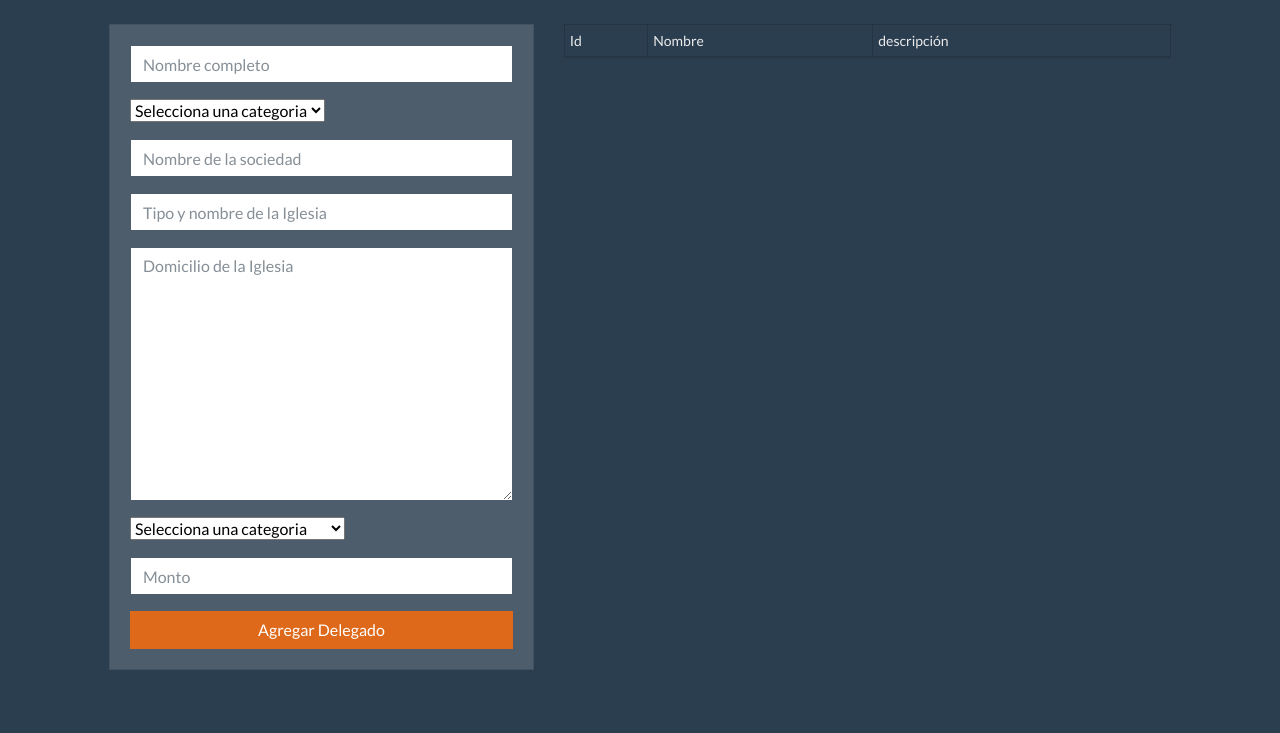
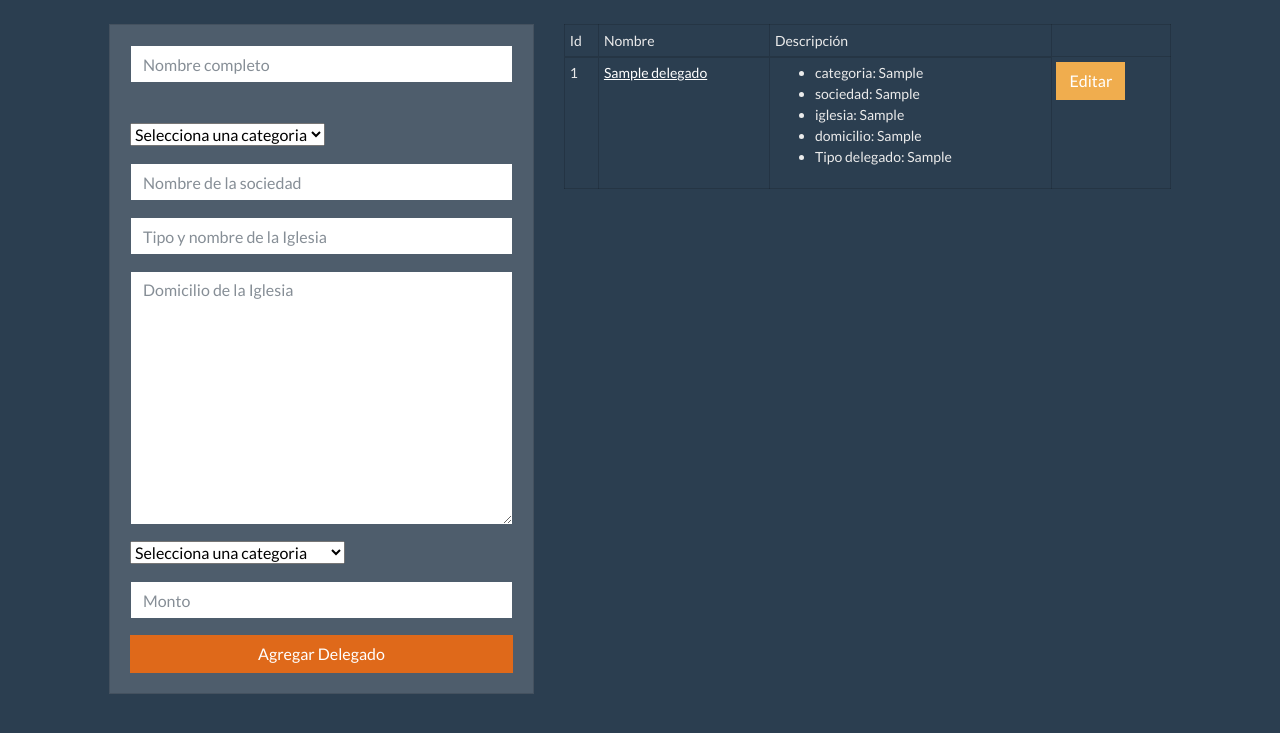
Before and after one commit to joctan-maceda/Registro_EC, a PHP site: page / in a window 1280 px wide. Shown: the part 48-781 px from the top of the page. Run offline with PHP 8.4, Linux system fonts and the light colour scheme; tables that the repository leaves empty or names only in its code hold one stand-in row (values such as "Sample post").

Commit message:
Se han hecho cambios y la aplicacion funciona correctamente, la incersion, edicion, eliminacion, hasta ya se despliega una lista en tiempo real a la hora de escribir el nombre

```diff
--- a/Aplicacion/app.js
+++ b/Aplicacion/app.js
@@ -1,21 +1,13 @@
-// JSON BASE A MOSTRAR EN FORMULARIO
-/*
-var baseJSON = {
-    "precio": 0.0,
-    "unidades": 1,
-    "modelo": "XX-000",
-    "marca": "NA",
-    "detalles": "NA",
-    "imagen": "img/default.png"
-  };
-*/
+
 
 $(document).ready(function(){
     let edit = false;
 
     //let JsonString = JSON.stringify(baseJSON,null,2);
     //$('#description').val(JsonString);
-    $('#delegados-result').hide();
+    $('#delegado-result').hide();
+    $('#lista-nombres').hide();
+
     listarDelegados();
 
     function listarDelegados() {
@@ -31,7 +23,7 @@
                     // SE CREA UNA PLANTILLA PARA CREAR LAS FILAS A INSERTAR EN EL DOCUMENTO HTML
                     let template = '';
 
-                    productos.forEach(delegado => {
+                    delegados.forEach(delegado => {
                         // SE CREA UNA LISTA HTML CON LA DESCRIPCIÓN DEL PRODUCTO
                         let descripcion = '';
                         descripcion += '<li>categoria: '+delegado.categoria+'</li>';
@@ -46,8 +38,8 @@
                                 <td><a href="#" class="delegado-item">${delegado.nombre}</a></td>
                                 <td><ul>${descripcion}</ul></td>
                                 <td>
-                                    <button class="delegado-delete btn btn-danger" >
-                                        Eliminar
+                                    <button class="delegados-edit btn btn-warning" >
+                                        Editar
                                     </button>
                                 </td>
                             </tr>
@@ -60,11 +52,66 @@
         });
     }
 
+    $('#name').on('keyup', function() {
+        if($('#name').val()) {
+            let search = $('#name').val();
+            $.ajax({
+                url: './backend/delegados-search_miembros_ec.php?name='+$('#name').val(),
+                data: {search},
+                type: 'GET',
+                success: function (response) {
+                    console.log(response);
+                    if(!response.error) {
+                        // SE OBTIENE EL OBJETO DE DATOS A PARTIR DE UN STRING JSON
+                        const delegados = JSON.parse(response);
+                        // SE VERIFICA SI EL OBJETO JSON TIENE DATOS
+                        if(Object.keys(delegados).length > 0) {
+                             let nombres = '';
+                            delegados.forEach(delegado => {
+                                nombres += "<div class='opcion-nombre'>"+ delegado.nombre + "</div>";
+                            });
+                            $('#lista-nombres').html(nombres).show();
+                        }
+                    }
+                }
+            });
+        }
+        else{
+            $('#lista-nombres').hide();
+        }
+
+        $(document).on('click', '.opcion-nombre', function(){
+
+            let nombreSeleccionado = $(this).text().trim();
+            console.log(nombreSeleccionado)
+            $('#name').val(nombreSeleccionado);
+            $('#lista-nombres').hide();
+
+            $.post('./backend/delegados-miembros_ec.php', {nombreSeleccionado}, (response) => {
+                console.log(response)
+                // SE CONVIERTE A OBJETO EL JSON OBTENIDO
+                let delegado = JSON.parse(response);
+                // SE INSERTAN LOS DATOS ESPECIALES EN LOS CAMPOS CORRESPONDIENTES
+                $('#name').val(delegado.nombre);
+                // EL ID SE INSERTA EN UN CAMPO OCULTO PARA USARLO DESPUÉS PARA LA ACTUALIZACIÓN
+                $('#delegadoID').val(delegado.id);
+                // SE ELIMINA nombre, eliminado E id PARA PODER MOSTRAR EL JSON EN EL <textarea>
+                $('#categoria').val(delegado.categoria);
+                $('#sociedad').val(delegado.sociedad);
+                $('#iglesia').val(delegado.iglesia);
+                $('#domicilio').val(delegado.domicilio);
+                $('#tipodelegado').val(delegado.tipodelegado);
+                $('#cuota').val(delegado.cuota);
+            });
+        });
+    });
+
+
     $('#search').keyup(function() {
-        if($('#search').val()) {
+        if($('#search').val()) {0
             let search = $('#search').val();
             $.ajax({
-                url: './backend/delegado-search.php?search='+$('#search').val(),
+                url: './backend/delegados-search.php?search='+$('#search').val(),
                 data: {search},
                 type: 'GET',
                 success: function (response) {
@@ -78,7 +125,7 @@
                             let template = '';
                             let template_bar = '';
 
-                            productos.forEach(delegado => {
+                            delegados.forEach(delegado => {
                                 // SE CREA UNA LISTA HTML CON LA DESCRIPCIÓN DEL PRODUCTO
                                 let descripcion = '';
                                 descripcion += '<li>categoria: '+delegado.categoria+'</li>';
@@ -93,8 +140,8 @@
                                         <td><a href="#" class="delegado-item">${delegado.nombre}</a></td>
                                         <td><ul>${descripcion}</ul></td>
                                         <td>
-                                            <button class="delegado-delete btn btn-danger">
-                                                Eliminar
+                                            <button class="delegados-edit btn btn-warning">
+                                                Editar
                                             </button>
                                         </td>
                                     </tr>
@@ -117,6 +164,7 @@
         }
         else {
             $('#delegado-result').hide();
+            listarDelegados();
         }
     });
 
@@ -130,16 +178,16 @@
             sociedad: $('#sociedad').val(),
             iglesia: $('#iglesia').val(),
             domicilio: $('#domicilio').val(),
-            tipodelegado: $('#tipodelegado').val(),
-            couta: $('#couta').val()
+            tipodelegado: $('#tipodelegado').val()
         };
-
+        //validar_Cuota();
+        /*
         if (!validarFormulario(postData)) {
             return;
-        }
+        }*/
 
 
-        const url = edit === false ? './backend/delegado-add.php' : './backend/delegado-edit.php';
+        const url = edit === false ? './backend/delegados-add.php' : './backend/delegados-edit.php';
         console.log(postData)
         $.post(url, postData, (response) => {
             console.log(response);
@@ -158,7 +206,7 @@
             $('#iglesia').val('');
             $('#domicilio').val('');
             $('#tipodelegado').val('');
-            $('#couta').val('');
+            $('#cuota').val('');
             // SE HACE VISIBLE LA BARRA DE ESTADO
             $('#delegado-result').show();
             // SE INSERTA LA PLANTILLA PARA LA BARRA DE ESTADO
@@ -170,11 +218,23 @@
         });
     });
 
-    $(document).on('click', '.delegado-delete', (e) => {
+    $(document).on('click', '.delegado-categoria', function(){
+        let categoria = $(this).text().trim();
+        console.log(categoria);
+        if (categoria === "SInfEC" || categoria === "GInfEC" ){
+            $('#cuota').val(350);
+        }else if (categoria === ""){
+            $('#cuota').val(0);
+        }else {
+            $('#cuota').val(550);
+        }
+    });
+
+    $(document).on('click', '.delegados-delete', (e) => {
         if(confirm('¿Realmente deseas eliminar el Delegado?')) {
             const element = $(this)[0].activeElement.parentElement.parentElement;
             const id = $(element).attr('delegadoID');
-            $.post('./backend/delegado-delete.php', {id}, (response) => {
+            $.post('./backend/delegados-delete.php', {id}, (response) => {
                 let respuesta = JSON.parse(response);
                 // SE CREA UNA PLANTILLA PARA CREAR INFORMACIÓN DE LA BARRA DE ESTADO
                 let template_bar = '';
@@ -194,27 +254,41 @@
     $(document).on('click', '.delegado-item', (e) => {
         const element = $(this)[0].activeElement.parentElement.parentElement;
         const id = $(element).attr('delegadoID');
-        $.post('./backend/delegado-single.php', {id}, (response) => {
+        console.log(id)
+        $.post('./backend/delegados-single.php', {id}, (response) => {
             console.log(response)
             // SE CONVIERTE A OBJETO EL JSON OBTENIDO
-            let product = JSON.parse(response);
+            let delegado = JSON.parse(response);
             // SE INSERTAN LOS DATOS ESPECIALES EN LOS CAMPOS CORRESPONDIENTES
             $('#name').val(delegado.nombre);
             // EL ID SE INSERTA EN UN CAMPO OCULTO PARA USARLO DESPUÉS PARA LA ACTUALIZACIÓN
-            $('#productId').val(delegado.id);
+            $('#delegadoID').val(delegado.id);
             // SE ELIMINA nombre, eliminado E id PARA PODER MOSTRAR EL JSON EN EL <textarea>
             $('#categoria').val(delegado.categoria);
             $('#sociedad').val(delegado.sociedad);
             $('#iglesia').val(delegado.iglesia);
             $('#domicilio').val(delegado.domicilio);
             $('#tipodelegado').val(delegado.tipodelegado);
-            $('#couta').val(delegado.couta);
+            $('#cuota').val(delegado.cuota);
 
             // SE PONE LA BANDERA DE EDICIÓN EN true
             edit = true;
         });
         e.preventDefault();
     });
+
+    function validar_Cuota(data){
+        if (data.categoria === "SInfEC" || data.categoria === "GInfEC" ){
+            data.cuota = 350;
+        }else if (data.categoria === ""){
+            data.cuota = 0;
+        }else if(data.tipodelegado === "Fraternal"){
+            data.cuota = 450;
+        }else if(data.tipodelegado === "Oficiales"){
+            data.cuota = 550;
+        }
+        $('#cuota').val(data.cuota);
+    }
 /*
 
     // Función para validar el formulario completo
--- a/Aplicacion/backend/Delegados.php
+++ b/Aplicacion/backend/Delegados.php
@@ -62,7 +62,7 @@
         $this->response = $data;
     }
 
-    public function add($product) {
+    public function add($delegado) {
         $data = array(
             'status'  => 'error',
             'message' => 'Ya existe un delegado con ese nombre'
@@ -77,7 +77,7 @@
             if (is_object($result) && $result->num_rows == 0) {
                 $this->conexion->set_charset("utf8");
 
-                $sql = "INSERT INTO delegados VALUES (null, '{$delegadoData->nombre}', '{$delegadoData->categoria}', '{$delegadoData->sociedad}', {$delegadoData->iglesia}, '{$delegadoData->domicilio}', {$delegadoData->tipodelegado}, '{$delegadoData->cuota}', 0)";
+                $sql = "INSERT INTO delegados VALUES (null, '{$delegadoData->nombre}', '{$delegadoData->categoria}', '{$delegadoData->sociedad}', '{$delegadoData->iglesia}', '{$delegadoData->domicilio}', '{$delegadoData->tipodelegado}',{$delegadoData->cuota}, 0)";
 
                 if ($this->query($sql)) {
                     $data['status'] = "success";
@@ -134,10 +134,10 @@
                         nombre = '{$delegadoData->nombre}',
                         categoria = '{$delegadoData->categoria}',
                         sociedad = '{$delegadoData->sociedad}',
-                        iglesia = {$delegadoData->iglesia},
+                        iglesia = '{$delegadoData->iglesia}',
                         domicilio = '{$delegadoData->domicilio}',
-                        tipodelegado = {$delegadoData->tipodelegado},
-                        cuota = '{$delegadoData->couta}'
+                        tipodelegado = '{$delegadoData->tipodelegado}',
+                        cuota = {intval($delegadoData->cuota)}
                     WHERE id = {$delegadoData->id} AND eliminado = 0";
 
             // Ejecuta la consulta y actualiza el estado según el resultado
@@ -215,6 +215,56 @@
         $this->response = $data;
     }
 
+    public function search_miembros_ec($search) {
+        // Inicializa el arreglo de respuesta
+        $data = array();
+
+        // Construye la consulta para buscar en múltiples campos
+        $sql = "SELECT * FROM miembros_ec WHERE (nombre LIKE '%{$search}%') AND eliminado = 0";
+        $result = $this->query($sql);
+
+        // Verifica si hubo resultados y procesa los datos
+        if (is_object($result) && $result->num_rows > 0) {
+            // Obtiene todos los resultados como un arreglo asociativo
+            $rows = $result->fetch_all(MYSQLI_ASSOC);
+
+            if (!is_null($rows)) {
+                // Codifica a UTF-8 y mapea los datos al arreglo de respuesta
+                foreach ($rows as $num => $row) {
+                    foreach ($row as $key => $value) {
+                        $data[$num][$key] = utf8_encode($value);
+                    }
+                }
+            }
+            $result->free();
+        } else {
+            die('Error en la consulta: ' . mysqli_error($this->conexion));
+        }
+
+        // Almacena el resultado en response para luego poder usar getData()
+        $this->response = $data;
+    }
+
+    public function miembros_ec($nombreSeleccionado){
+        $data = array();
+        $sql = "SELECT * FROM miembros_ec WHERE nombre = '{$nombreSeleccionado}' ";
+        $result = $this->query($sql);
+        if (is_object($result) && $result->num_rows > 0) {
+            $row = $result->fetch_assoc();
+            if (!is_null($row)) {
+                foreach ($row as $key => $value) {
+                    $data[$key] = utf8_encode($value);
+                }
+            }
+            $result->free();
+        } else {
+            die('Error en la consulta: ' . mysqli_error($this->conexion));
+        }
+
+        // Almacena los datos obtenidos en la propiedad response
+        $this->response = $data;
+    }
+
     public function getData() {
         // Convierte el array de response a un string JSON y lo retorna
         return json_encode($this->response, JSON_PRETTY_PRINT);
--- a/Aplicacion/index.html
+++ b/Aplicacion/index.html
@@ -33,21 +33,22 @@
               <form id="delegado-form">
                 <div class="form-group">
                   <input class="form-control" type="text" id="name" placeholder="Nombre completo" required>
+                  <div id="lista-nombres"></div><br>
                   <div id="estado-nombre" style="display: none;"></div>
                 </div>
                 <div class="form-group">
-                  <select id="categoria" name="categoria">
-                    <option value="">Selecciona una categoria</option>
-                    <option value="SAEC">SAEC</option>
-                    <option value="SJEC">SJEC</option>
-                    <option value="SIEC">SIEC</option>
-                    <option value="SInfEC">SInfEC</option>
-                    <option value="SMEC">SMEC</option>
-                    <option value="GAEC">GAEC</option>
-                    <option value="GJEC">GJEC</option>
-                    <option value="GIEC">GIEC</option>
-                    <option value="GInfEC">GInfEC</option>
-                    <option value="GMEC">GMEC</option>
+                  <select class="delegado-categoria" id="delegado-categoria" name="categoria">
+                    <option class='delegado-categoria' value="">Selecciona una categoria</option>
+                    <option class='delegado-categoria' value="SAEC">SAEC</option>
+                    <option class='delegado-categoria' value="SJEC">SJEC</option>
+                    <option class='delegado-categoria' value="SIEC">SIEC</option>
+                    <option class='delegado-categoria' value="SInfEC">SInfEC</option>
+                    <option class='delegado-categoria' value="SMEC">SMEC</option>
+                    <option class='delegado-categoria' value="GAEC">GAEC</option>
+                    <option class='delegado-categoria' value="GJEC">GJEC</option>
+                    <option class='delegado-categoria' value="GIEC">GIEC</option>
+                    <option class='delegado-categoria' value="GInfEC">GInfEC</option>
+                    <option class='delegado-categoria' value="GMEC">GMEC</option>
                   </select>
                 </div>
                 <div class="form-group">
@@ -65,16 +66,16 @@
                 <div class="form-group">
                   <select id="tipodelegado" name="tipodelegado">
                     <option value="">Selecciona una categoria</option>
-                    <option value="oficial">Oficial</option>
-                    <option value="fraternal">Fraternal</option>
-                    <option value="visita">Visita</option>
-                    <option value="Runiones">Representantes de Uniones</option>
-                    <option value="Ppresbiterio">Personal del Presbiterio</option>
+                    <option value="Oficial">Oficial</option>
+                    <option value="Fraternal">Fraternal</option>
+                    <option value="Visita">Visita</option>
+                    <option value="Representantes de Uniones">Representantes de Uniones</option>
+                    <option value="Personal del Presbiterio">Personal del Presbiterio</option>
                   </select>
                 </div>
                 <div class="form-group">
-                  <input class="form-control" type="text" id="couta" placeholder="Monto" required>
-                  <div id="estado-couta" style="display: none;"></div>
+                  <input class="form-control" type="text" id="cuota" placeholder="Monto" contenteditable>
+                  <div id="estado-cuota" style="display: none;"></div>
                 </div>
                 <input type="hidden" id="delegadoID">
                 <button class="btn btn-primary btn-block text-center" type="submit">
@@ -87,7 +88,7 @@
 
         <!-- TABLA  -->
         <div class="col-md-7">
-          <div class="card my-4" id="delegados-result">
+          <div class="card my-4" id="delegado-result">
             <div class="card-body">
               <!-- RESULTADO -->
               <ul id="container"></ul>
@@ -99,7 +100,7 @@
               <tr>
                 <td>Id</td>
                 <td>Nombre</td>
-                <td>descripción</td>
+                <td>Descripción</td>
               </tr>
             </thead>
             <tbody id="delegados"></tbody>
```
Also changed, not shown: Aplicacion/backend/delegados-miembros_ec.php (added, +7 -0 lines), Aplicacion/backend/delegados-search_miembros_ec.php (added, +7 -0 lines).
